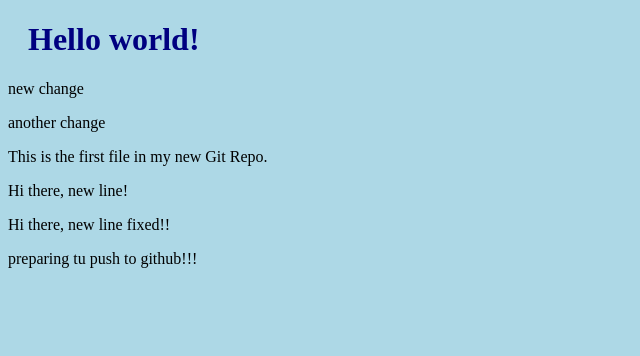
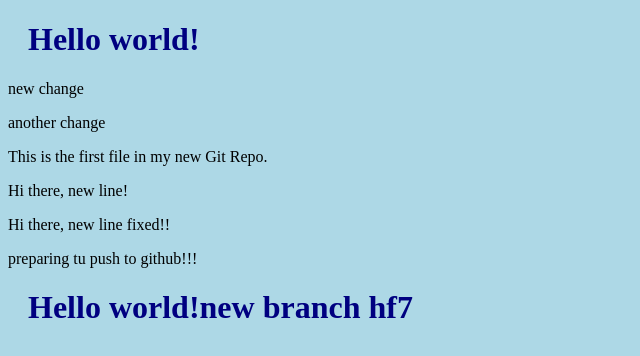
Before and after one commit to Emahf7/Hello-there-, a plain HTML site: page index.html in a window 1280 px wide. Shown: the whole page, without its empty margins (0-640 px from the left). Drawn offline with Linux system fonts and the light colour scheme.

Commit message:
Update index.html
hf7 new branch

```diff
--- a/index.html
+++ b/index.html
@@ -13,5 +13,6 @@
 <p>Hi there, new line!</p>
 <p>Hi there, new line fixed!!</p>
 <p>preparing tu push to github!!!</p>
+<h1>Hello world!new branch hf7</h1>
 </body>
 </html>
```
